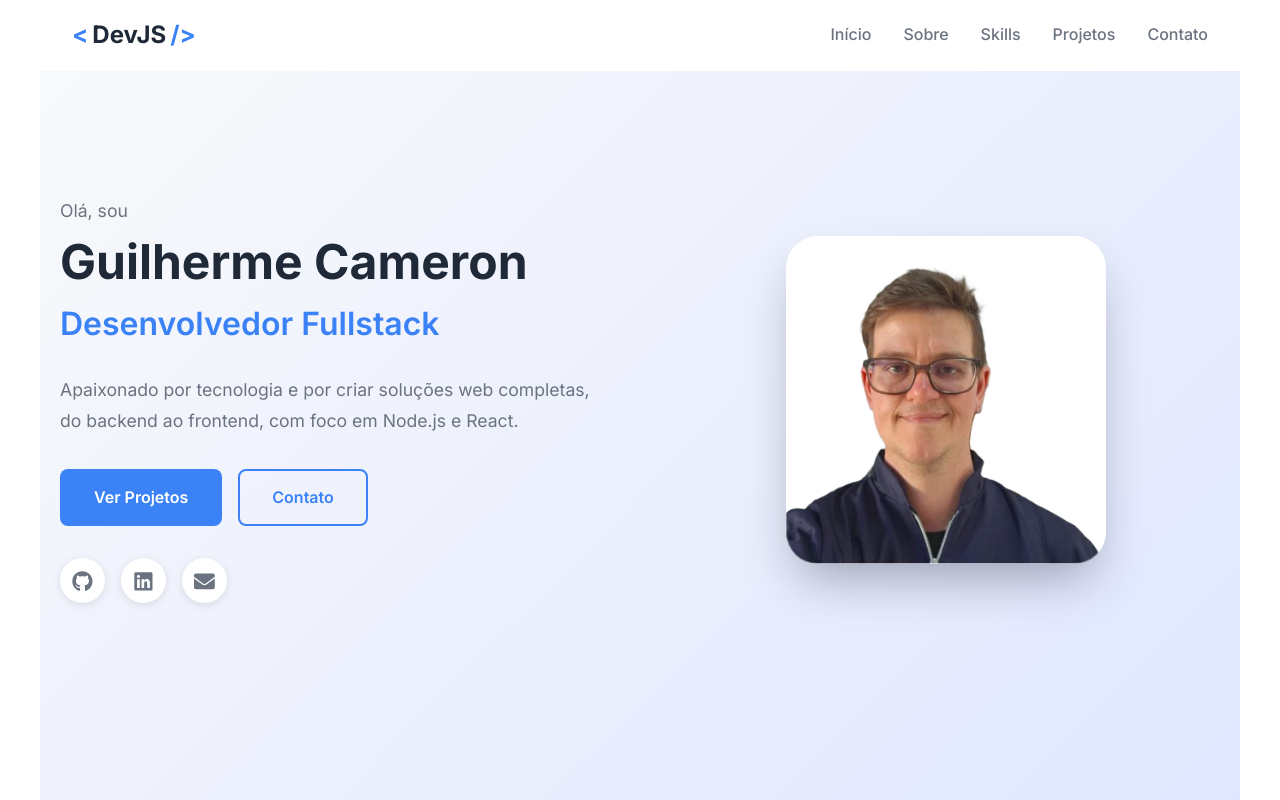
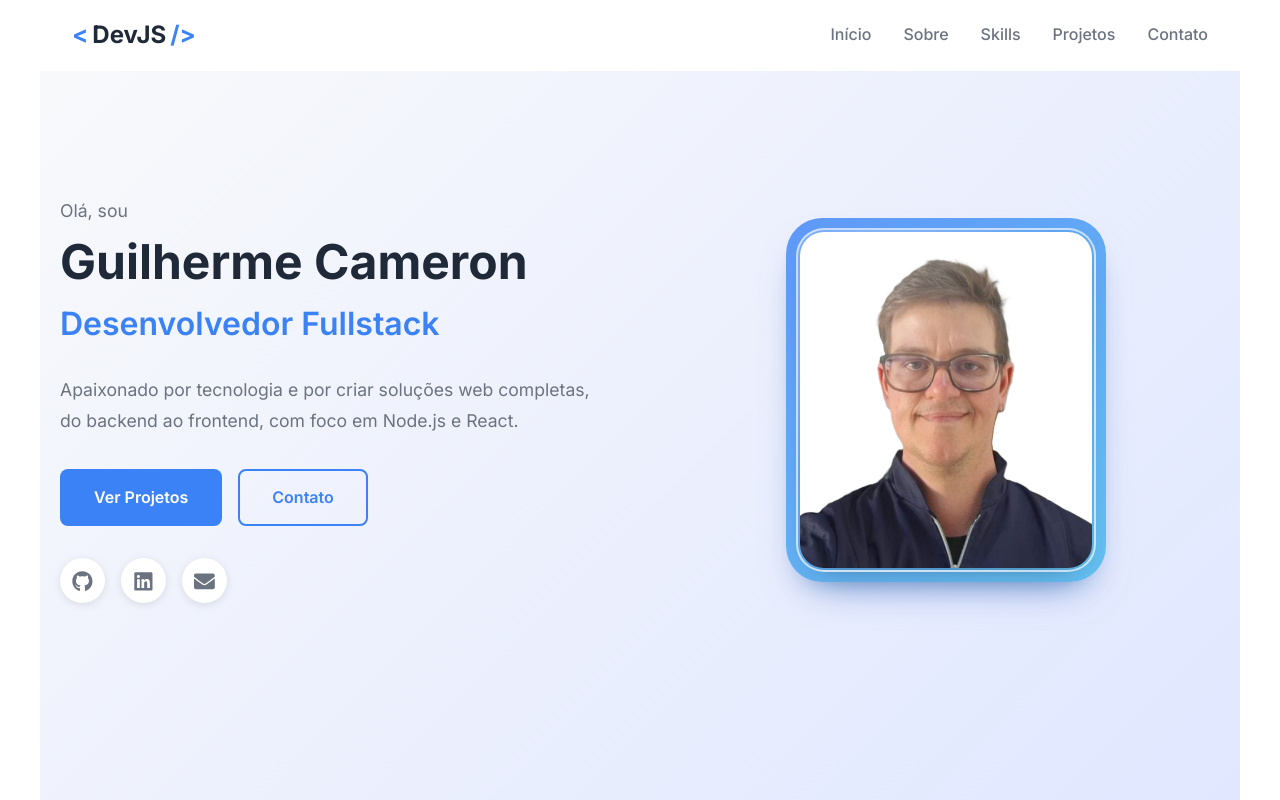
Before and after one commit to gmkcameron/portfolio-dev, a React (Vite) app: page / in a window 1280 px wide. Shown: the top 800 px of the page. Built offline with nearby package versions, Linux system fonts and the light colour scheme.

Commit message:
ajuste moldura foto perfil

```diff
--- a/src/components/Hero.css
+++ b/src/components/Hero.css
@@ -26,26 +26,46 @@
 
 .hero-photo {
   position: relative;
-  width: 320px;
-  max-width: 100%;
-  border-radius: 32px;
-  overflow: hidden;
-  box-shadow: 0 25px 50px -12px rgba(15, 23, 42, 0.35);
+  width: clamp(240px, 28vw, 320px);
+  padding: 14px;
+  border-radius: 36px;
+  background: linear-gradient(145deg, rgba(59, 130, 246, 0.8), rgba(14, 165, 233, 0.6));
+  box-shadow: 0 20px 45px -25px rgba(30, 64, 175, 0.6), 0 18px 30px -20px rgba(2, 132, 199, 0.4);
+  overflow: visible;
+  display: flex;
+  align-items: center;
+  justify-content: center;
+}
+
+.hero-photo::before {
+  content: '';
+  position: absolute;
+  inset: -28px -40px -52px -40px;
+  background: radial-gradient(circle at top, rgba(59, 130, 246, 0.5), transparent 72%);
+  filter: blur(26px);
+  opacity: 0.75;
+  z-index: -1;
 }
 
 .hero-photo::after {
   content: '';
   position: absolute;
-  inset: 0;
-  border-radius: 32px;
-  border: 1px solid rgba(255, 255, 255, 0.35);
+  inset: 10px;
+  border-radius: 28px;
+  border: 2px solid rgba(255, 255, 255, 0.65);
+  background: radial-gradient(circle at 25% 20%, rgba(255, 255, 255, 0.35), transparent 55%);
   pointer-events: none;
 }
 
 .hero-photo img {
   width: 100%;
   height: 100%;
+  max-width: 100%;
+  border-radius: 24px;
   object-fit: cover;
+  object-position: center;
+  background: #f8fafc;
+  box-shadow: 0 15px 30px -18px rgba(15, 23, 42, 0.5);
 }
 
 .hero-greeting {
```
Also changed, not shown: public/hero-photo.png.
